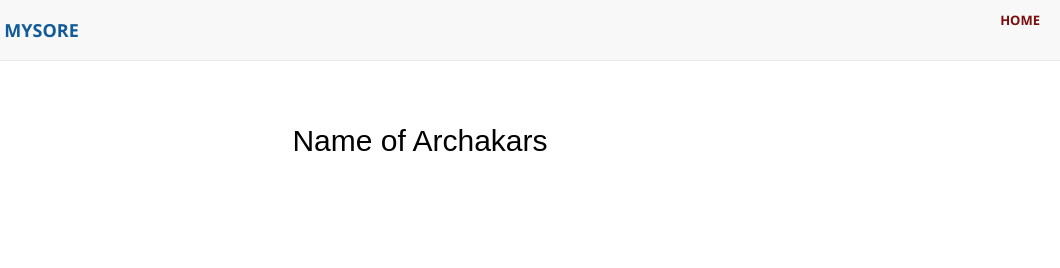
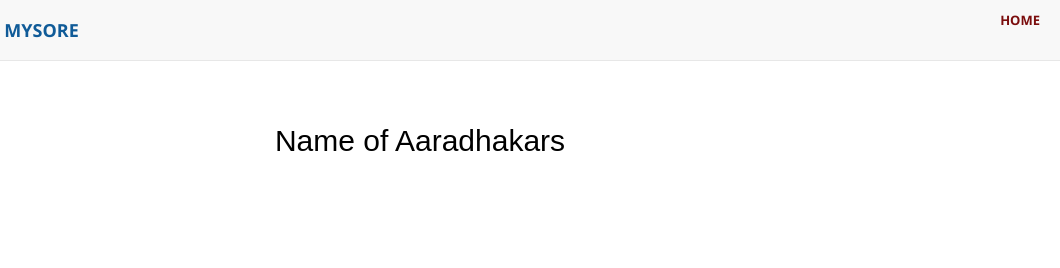
Before and after one commit to sriahobilamuttmysore/sriahobilamuttmysore, a plain HTML site: page a.html in a window 1280 px wide. Shown: the top 268 px of the page, 220-1280 px from the left. Drawn offline with nearby package versions, Linux system fonts and the light colour scheme.

Commit message:
Update a.html

```diff
--- a/a.html
+++ b/a.html
@@ -84,7 +84,7 @@
                <br>
                 <br>
 
-                <h2 align = "center" > Name of Archakars </h2>
+                <h2 align = "center" > Name of Aaradhakars </h2>
                 <br>
                 <br>
                 <br>
```
